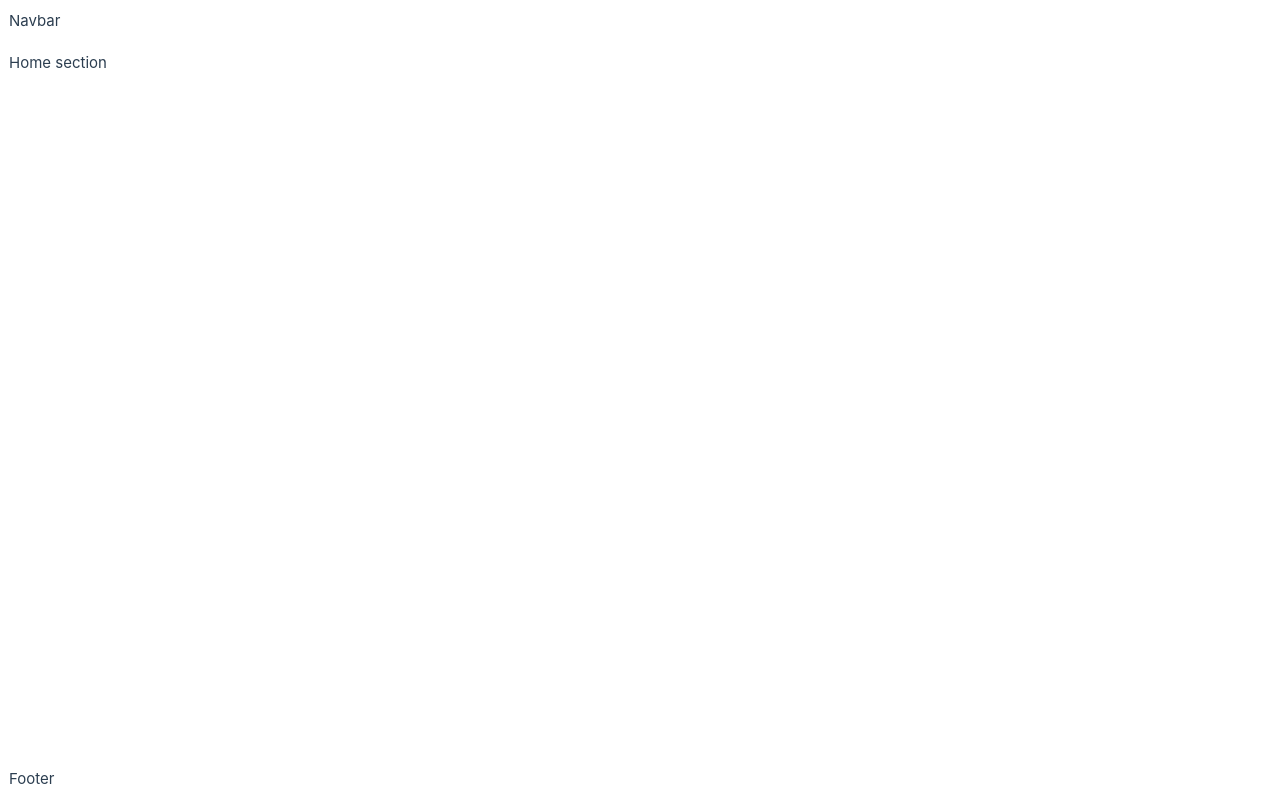
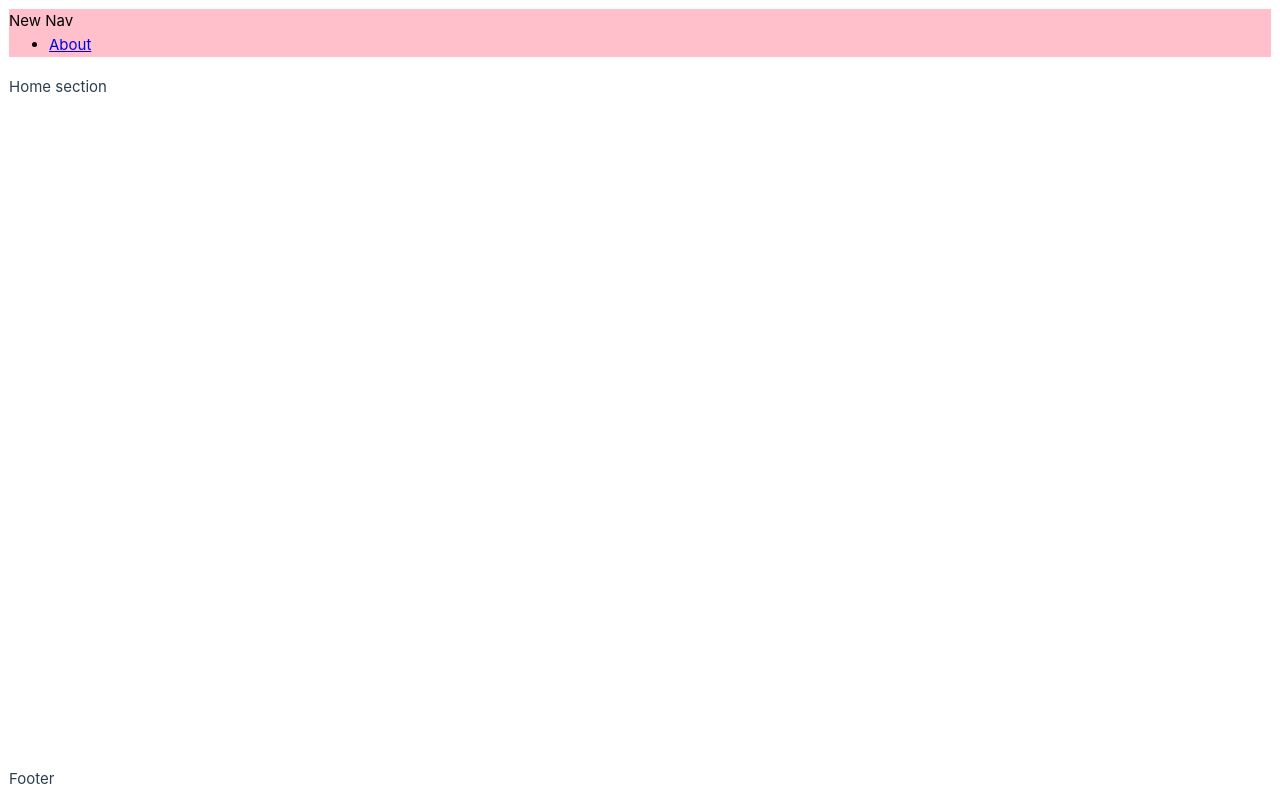
Before and after one commit to morales0/vest-interest, a Vue app: page / in a window 1280 px wide. Built offline with nearby package versions, Linux system fonts and the light colour scheme.

Commit message:
added Navbar

```diff
--- a/src/App.vue
+++ b/src/App.vue
@@ -1,13 +1,12 @@
 <script setup lang="ts">
 import { RouterLink, RouterView } from 'vue-router'
 import HelloWorld from './components/HelloWorld.vue'
+import Navbar from './components/Navbar.vue'
 </script>
 
 <template>
   <header>
-    <nav>
-      Navbar
-    </nav>
+    <Navbar />
   </header>
 
   <main>
--- /dev/null
+++ b/src/components/Navbar.vue
@@ -0,0 +1,22 @@
+<script setup lang="ts">
+import { RouterLink } from 'vue-router'
+
+</script>
+
+<template>
+  <nav class="Navbar">
+    New Nav
+    <ul>
+      <li>
+        <RouterLink to="/about">About</RouterLink>
+      </li>
+    </ul>
+  </nav>
+</template>
+
+<style>
+.Navbar {
+  background-color: pink;
+  color: black;
+}
+</style>
```
Also changed, not shown: .eslintrc.cjs.
